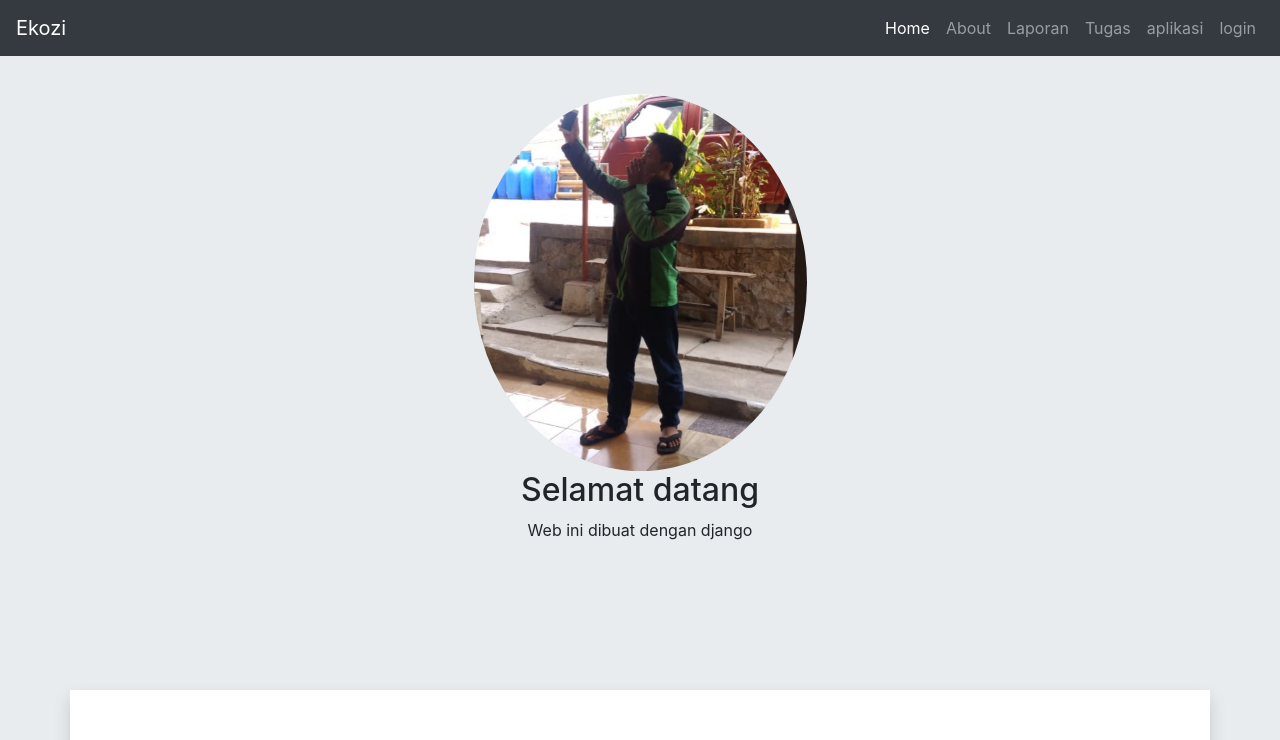
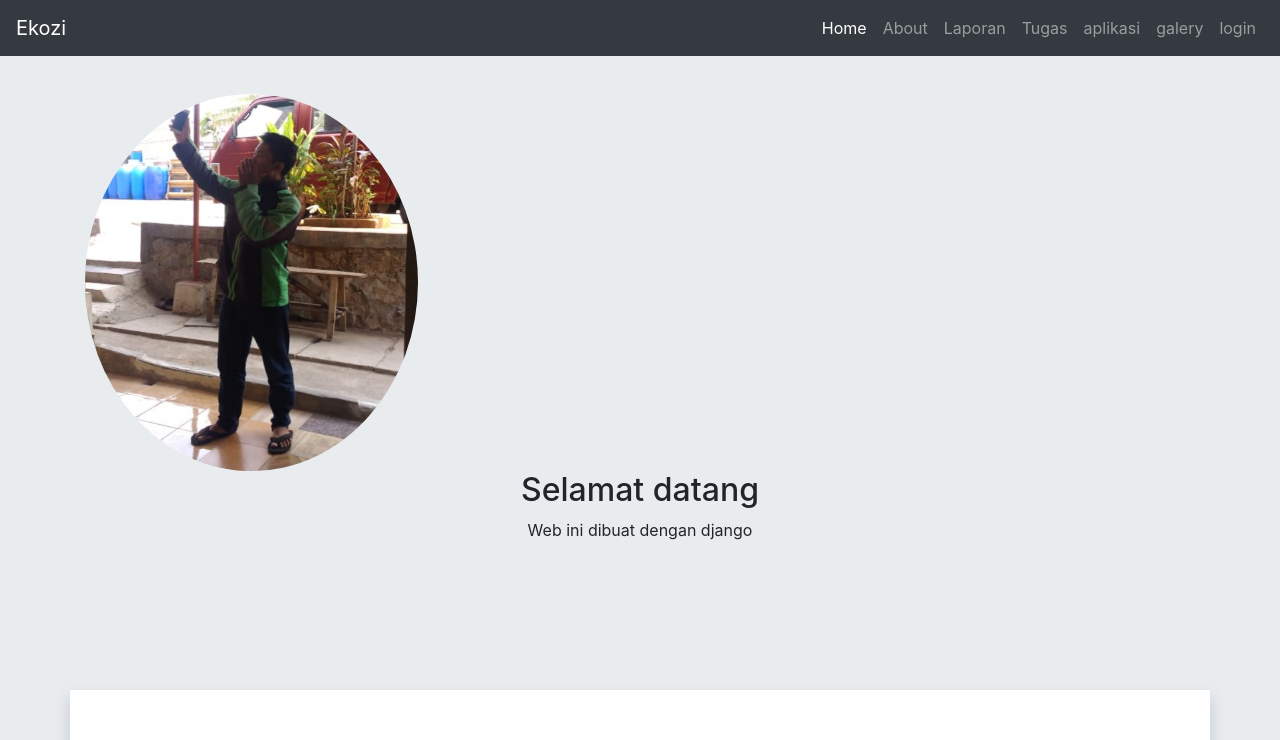
Before and after one commit to AhasEkoSeptianto/website_django, a Django app: page / in a window 1280 px wide. Shown: the top 740 px of the page. Run offline with Django 3.2, Linux system fonts and the light colour scheme; some libraries are stand-ins or nearby versions.

Commit message:
push galry

```diff
--- a/models/db.py
+++ b/models/db.py
@@ -2,3 +2,4 @@ from models.config import WebsitePribady
 
 report = WebsitePribady['report']
 user = WebsitePribady['user']
+galery = WebsitePribady['galery']
--- a/templates/base.html
+++ b/templates/base.html
@@ -6,6 +6,7 @@
     <!-- Required meta tags -->
     <meta charset="utf-8">
     <meta name="viewport" content="width=device-width, initial-scale=1, shrink-to-fit=no">
+    <link href="https://unpkg.com/tailwindcss@^2/dist/tailwind.min.css" rel="stylesheet">
 
 
     <title>{{judul}}</title>
@@ -55,4 +56,5 @@
 
 
 </body>
+
 </html>
--- a/templates/snippets/jumbotron.html
+++ b/templates/snippets/jumbotron.html
@@ -2,8 +2,8 @@
 
 <div class="jumbotron jumbotron-fluid " >
     <div class="container" id="jumbotron">
-        <div class="text-center">
-            <img src=" {% static 'img/guee.jpg' %} " style="width: 30%;" class="rounded-circle">
+        <div class="text-center ">
+            <img src=" {% static 'img/guee.jpg' %} " style="width: 30%;" class="rounded-circle w-max">
             <h2>Selamat datang</h2>
             <p>Web ini dibuat dengan django</p>
         </div>
--- a/templates/snippets/navbar.html
+++ b/templates/snippets/navbar.html
@@ -23,6 +23,9 @@
                 <a class="nav-link {% if Aplikasi %} active {% endif %}" href="{% url 'aplikasi:index' %}">aplikasi</a>
             </li>
             <li class="nav-item">
+              <a class="nav-link" href="https://my-galerys.netlify.app/galery">galery</a>
+          </li>
+            <li class="nav-item">
                 <a class="nav-link " href="/login">login</a>
             </li>
           </ul>
```
Also changed, not shown: db.sqlite3.
